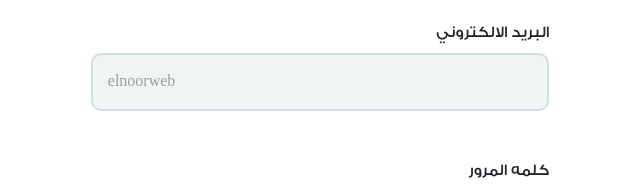
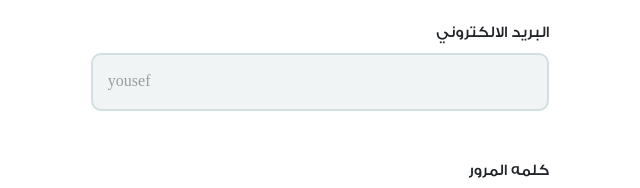
Before and after one commit to YASOOGX/abak, a plain HTML site: page index.html in a window 1280 px wide. Shown: the part 397-585 px from the top of the page, 320-960 px from the left. Drawn offline with Linux system fonts and the light colour scheme; a script that the page names is missing.

Commit message:
Update index.html

```diff
--- a/index.html
+++ b/index.html
@@ -103,7 +103,7 @@
         <form action="" >
           <div class="email mb-5">
             <label for="email">البريد الالكتروني</label>
-            <input type="email" name="email" placeholder="elnoorweb" id="email">
+            <input type="email" name="email" placeholder="yousef" id="email">
           </div>
           <div class="password mb-1" >
             <label for="password">كلمه المرور</label>
@@ -130,11 +130,11 @@
         <form action="" >
           <div class="user">
             <label for="user">الاسم</label>
-            <input type="user" name="user" placeholder="elnoorweb" id="user">
+            <input type="user" name="user" placeholder="yousef" id="user">
           </div>
           <div class="email">
             <label for="email">البريد الالكتروني</label>
-            <input type="email" name="email" placeholder="elnoorweb" id="email">
+            <input type="email" name="email" placeholder="yousef" id="email">
           </div>
           <div class="par-password  ">
             <div class="password" >
```
